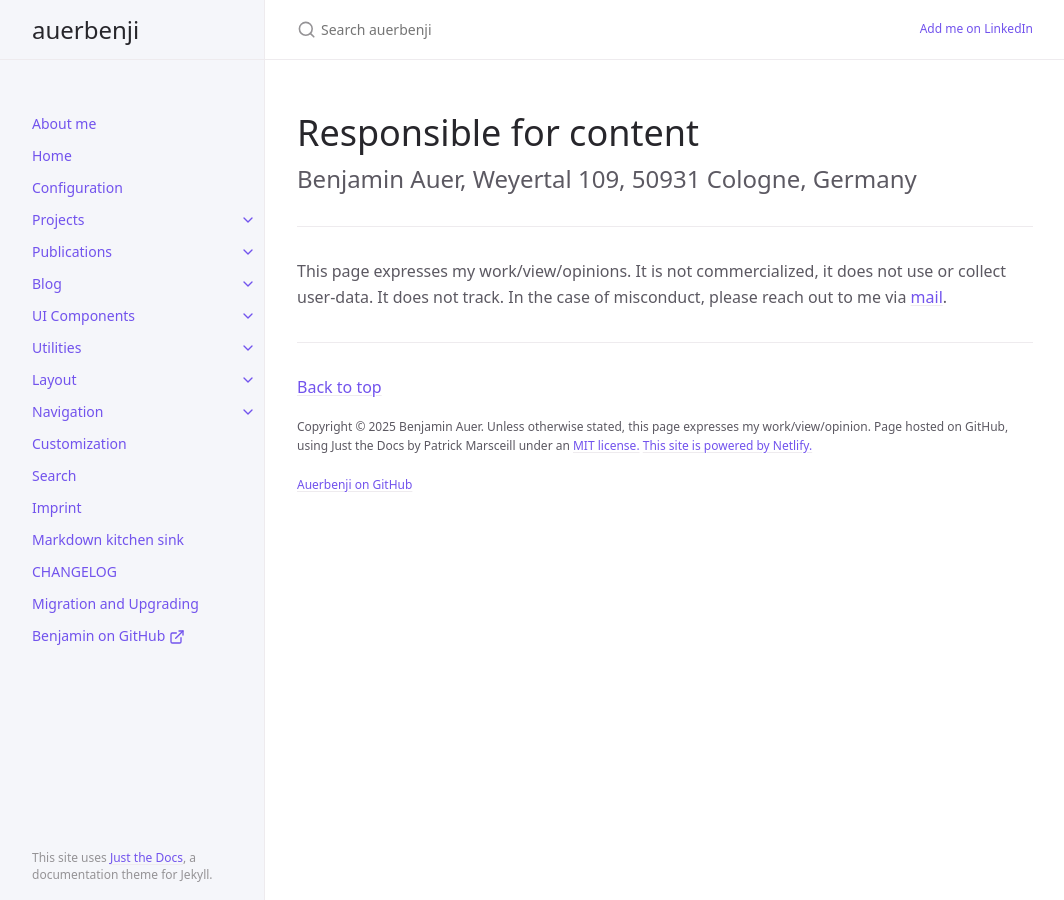
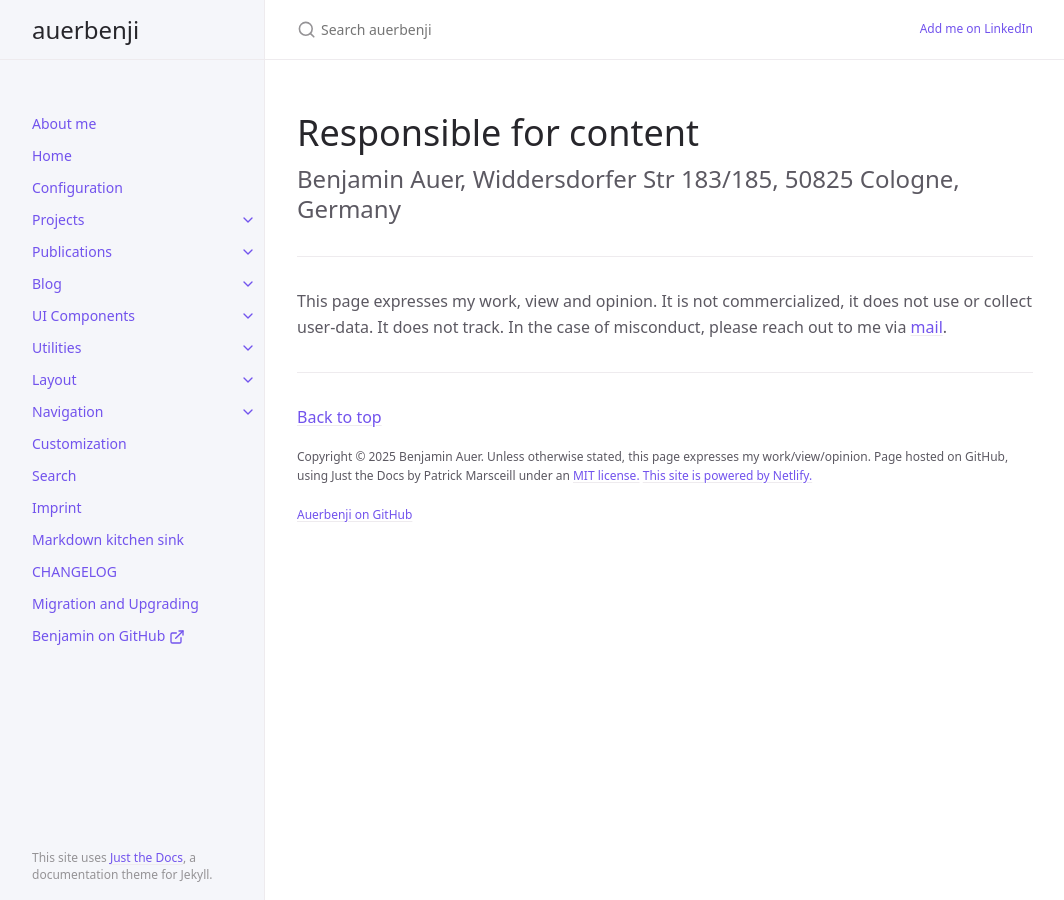
Before and after one commit to auerbenji/auerbenji.github.io, a Jekyll site: the page built from docs/imprint.md, in a window 1280 px wide. Shown: the whole page, without its empty margins (107-1171 px from the left). Built offline with Jekyll 4.4.1, drawn with Linux system fonts in a browser that asks for light colours; cached includes are drawn as plain includes.

Commit message:
typos fixed.

```diff
--- a/docs/imprint.md
+++ b/docs/imprint.md
@@ -5,10 +5,11 @@ nav_order: 99
 
 # Responsible for content
 {: .no_toc }
-Benjamin Auer, Weyertal 109, 50931 Cologne, Germany
+Benjamin Auer, Widdersdorfer Str 183/185, 50825 Cologne, Germany
 {: .fs-6 .fw-300 }
 
 ---
 
-This page expresses my work/view/opinions. It is not commercialized, it does not use or collect user-data. It does not track.
-In the case of misconduct, please reach out to me via [mail](mailto:{{ site.email }}).
+This page expresses my work, view and opinion.
+It is not commercialized, it does not use or collect user-data. It does not track.
+In the case of misconduct, please reach out to me via [mail](mailto:{{auerbenji@oater.de}}).
```
Also changed, not shown: docs/projects/shipping-cost-optimization.md (+9 -7 lines), 3 other files.
